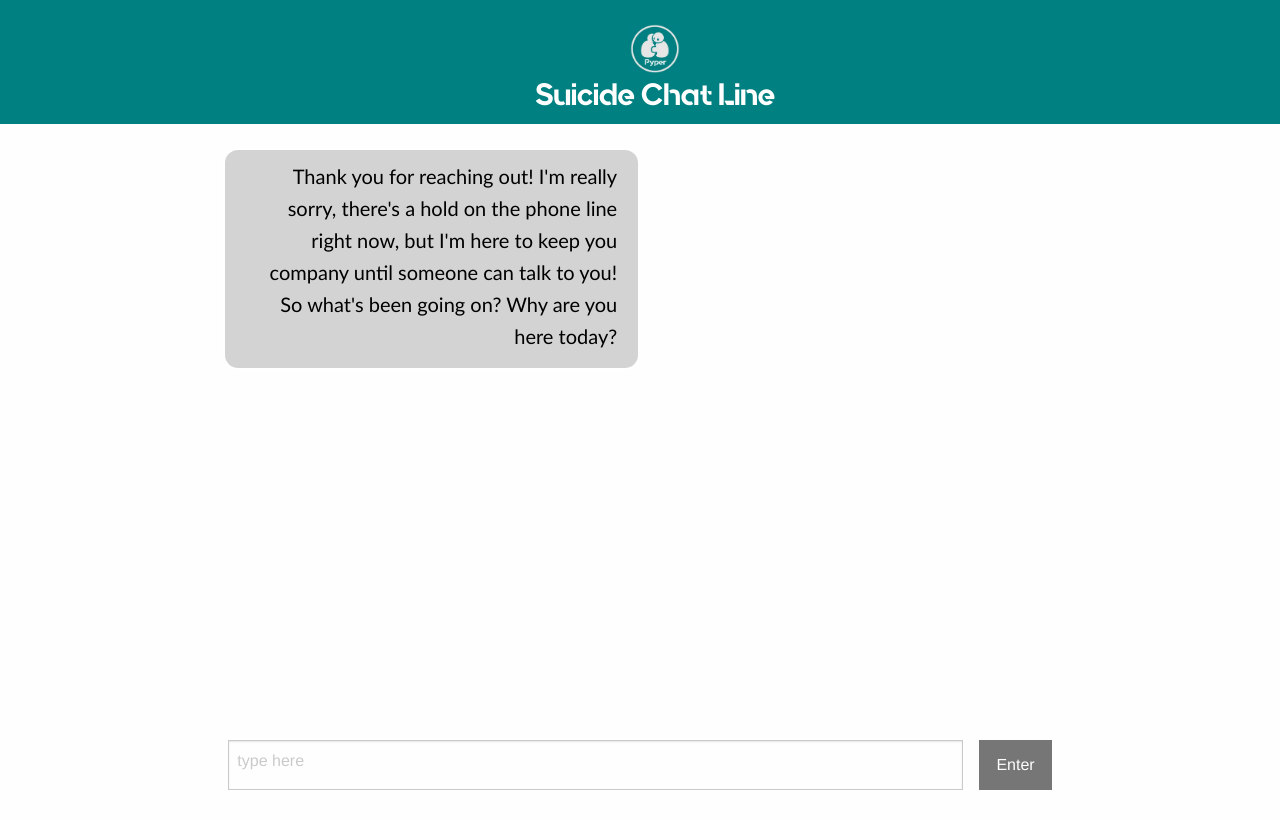
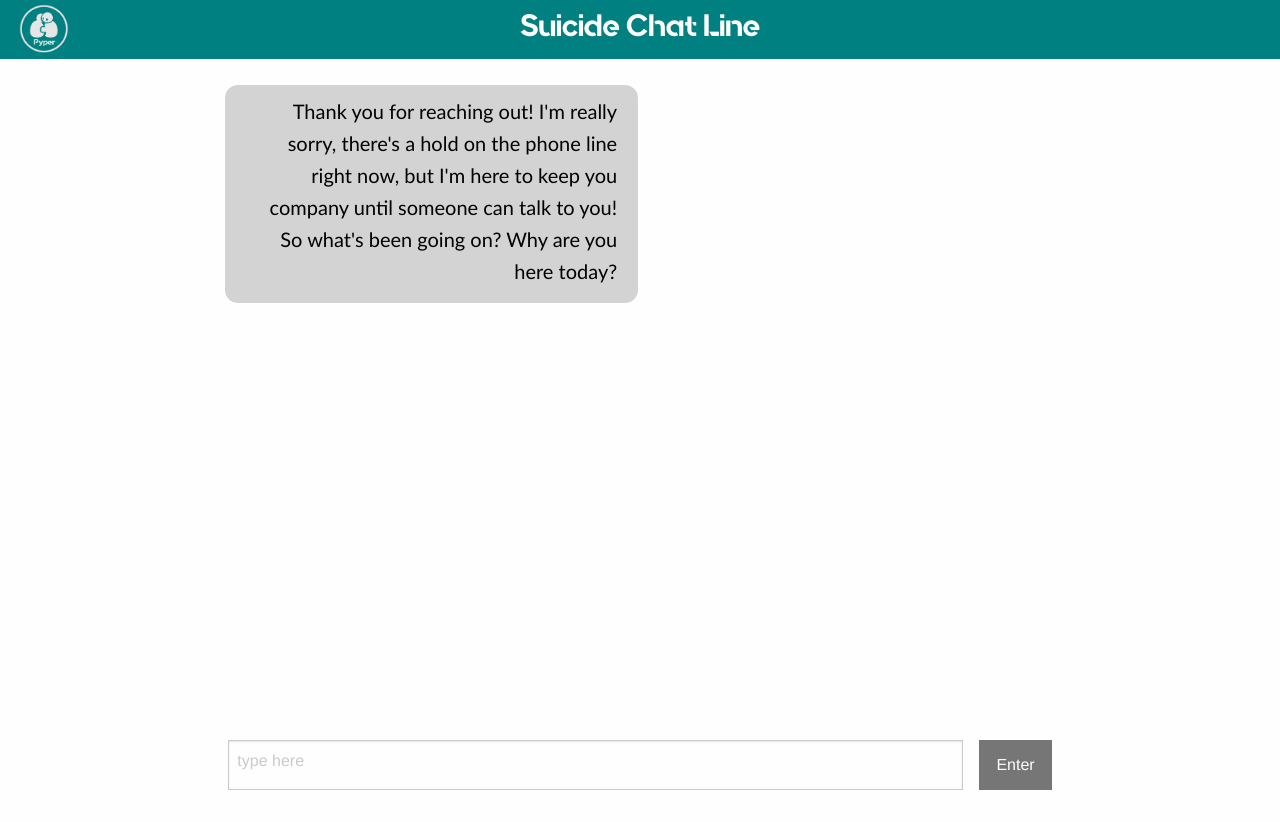
Before and after one commit to Ubspy/Hack-K-State-2019, a Flask app: page / in a window 1280 px wide. Run offline with Flask 2, Linux system fonts and the light colour scheme; some libraries are stand-ins or nearby versions.

Commit message:
Lots of changes, patched a bunch of HTML bugs, fixed python algorithms, more black magic

```diff
--- a/chatbot.py
+++ b/chatbot.py
@@ -14,5 +14,3 @@ while (0 not in p.next_prompt.keys()):
         print("Sorry, I didn't understand that.", end=" ")
     else:
         p = prompt.prompt_list(choice) # p = next value based on user input
-
-print(p.message + '\n')
--- a/nlp.py
+++ b/nlp.py
@@ -52,7 +52,7 @@ class NLPResponse:
         matched_vector = similarVectors[-2]
 
         if(matched_vector == 0):
-            chatbot_response=chatbot_response + "I am sorry! I don't understand you"
+            chatbot_response = chatbot_response + "I'm really sorry to hear that, that's terrible, you shouldn't have to suffer through that."
             return chatbot_response
         else:
             chatbot_response = chatbot_response + self.sentenceList[similarSentenceNumber]
--- a/prompt.py
+++ b/prompt.py
@@ -12,11 +12,7 @@ class Prompt:
 
     def next_name(self, contains): # a function that takes a word and returns the NAME of the next prompt based on that
         for promptname, keywords in self.next_prompt.items():
-            print(promptname + ":")
-            print(repr(keywords[0]))
-            print(repr(contains))
             if contains in keywords:
-                print(promptname)
                 return promptname
 
 def load(filename):
--- a/server.py
+++ b/server.py
@@ -21,19 +21,30 @@ def getResponse(user_message):
     words = user_in.split(" ")
     choice = None
     p = prompt.get_obj(session['prompt']) # the current prompt object
-    print(p.message)
-    for word in words:
-        choice = p.next_name(word)
-        print("Choice: " + (choice or 'None'))
-        if (choice is not None):
-            break
-    if (choice is None):
-        return("Sorry, I didn't understand that. " + p.message)
+
+
+
+    if p.generated:
+        choice = p.next_name(' ') # A space is default if there's no branching to be done
+        session['prompt'] = choice # Saves this value to use in the next iteration
+        p = prompt.get_obj(choice) # Gets next prompt message
+
+        # Set up NLP to generate response
+        generator = nlp.NLPResponse()
+
+        # Return dictionary of generated response, then the pre-done response
+        return {'generatedMessage': generator.give_reply(user_message), 'nextMessage': p.message}
     else:
-        session['prompt'] = choice # p = next value based on user input
-        p = prompt.get_obj(choice)
-        print(p.message)
-        return(p.message)
+        for word in words:
+            choice = p.next_name(word)
+            if (choice is not None):
+                break
+        if (choice is None):
+            return("Sorry, I didn't understand that. " + p.message)
+        else:
+            session['prompt'] = choice # p = next value based on user input
+            p = prompt.get_obj(choice)
+            return(p.message)
 
 if __name__ == "__main__":
     app.run()
--- a/static/css/help.css
+++ b/static/css/help.css
@@ -8,6 +8,7 @@
 {
     font-family: "quantify";
     color: #d3d3d3;
+    padding: 0.25rem;
 }
 
 .generaltext
@@ -52,7 +53,6 @@
 
 .fadeIn
 {
-    -webkit-animation: fadein 2s;
     animation: fadein 2s;
 }
 
--- a/templates/webpage.html
+++ b/templates/webpage.html
@@ -15,26 +15,24 @@
 <body>
     <!--the Header Title-->
     <div class="grid-container fluid" style="background-color: #008080;">
-        <div class="grid-x margin-x margin-y">
-        <div class="cell medium-12 large-12"> </div>
-        <br>
-        <div class="cell medium-12 large-12"> </div>
-         <div class = "borderbox">
-            <div class = "text-center" style="width: 100vw">
-                 <img src="/static/logoPyper.jpg" alt="Hugs" width="50" height="50">
-                <h3  style="color: #ffffff; font-family: quantify">Suicide Chat Line</h3>
+        <div class="grid-x grid-margin-x borderbox">
+            <div class="cell small-3 medium-4">
+                <img src="/static/logoPyper.jpg" style="float: left;" alt="Hugs" width="50" height="50">
             </div>
+            <div class="cell small-6 medium-4 text-center">
+                <h3 style="color: #ffffff; font-family: quantify">Suicide Chat Line</h3>
             </div>
+            <div class="cell small-4"></div>
         </div>
     </div>
 
     <br>
 
     <!--Outer 1-->
-    <div class="grid-container fluid" style="overflow-x: auto; height: 75vh;">
-         <div class="grid-x margin-x margin-y" id="chatbox">
-            <div class="cell medium-1 large-2"> </div>
-            <div class="cell medium-4">
+    <div class="grid-container fluid" id="chatbox-scroll" style="overflow-x: auto; height: 75vh;">
+         <div class="grid-x margin-x margin-y" id="chatbox-append">
+            <div class="cell large-2"> </div>
+            <div class="cell medium-6 large-4">
                 <div class="bottext" class="media-object-section">
                     <p class="lead chatbubble">Thank you for reaching out! I'm really sorry, there's a hold on the phone line right now, but I'm here to keep you company until someone can talk to you! <br> So what's been going on? Why are you here today?</p>
                 </div>
@@ -53,12 +51,11 @@
         </div>
     </div>
 
-
     <!-- Bottom Bar -->
     <div class="grid-container fluid" id="footer">
         <div class="grid-x grid-margin-x">
-            <div class="cell medium-4 large-2"></div>
-                <div class="cell medium-10 large-8">
+            <div class="cell large-2"></div>
+                <div class="cell medium-12 large-8">
                     <div class="input-group">
                         <textarea id="input-message" placeholder="type here"></textarea>
                         <div class="input-group-button" style="height: 50px; margin-left: 1rem;">
@@ -66,10 +63,9 @@
                         </div>
                     </div>
                 </div>
-            <div class="cell medium-1 large-2"></div>
+            <div class="cell large-2"></div>
         </div>
     </div>
-
 
     <script src="/static/js/vendor/jquery.js"></script>
     <script src="/static/js/vendor/what-input.js"></script>
@@ -80,7 +76,7 @@
     <script type="text/javascript">
     $(document).ready(function() {
         var messageCount = 0;
-        var messageDiv = document.getElementById('chatbox');
+        var messageDiv = document.getElementById('chatbox-append');
 
         var input = document.getElementById('input-message');
         input.addEventListener("keyup", function(event){
@@ -93,8 +89,11 @@
 
         $('#button').click(function() {
             var input = $('#input-message').val();
-            $('#input-message').val('');
-            messageDiv.innerHTML += '<br><div class="cell medium-6"> </div><div class="cell medium-4"><div class="usertext" class="text-box"><p class="lead chatbubble">' + input + '</p></div></div><div class="cell medium-12"></div>';
+            var checkIn = input.replace(/\s/g, '');
+
+            if(checkIn != '')
+            {
+                messageDiv.innerHTML += '<br><div class="cell medium-6"> </div><div class="cell medium-6 large-4"><div class="usertext fadeIn"><p class="lead chatbubble">' + input + '</p></div></div><div class="cell medium-12"></div>';
 
                 $.ajax({
                     url: '/message',
@@ -104,16 +103,29 @@
                     {
                         if(data.constructor == Object)
                         {
-                        messageDiv.innerHTML += '<br><div class="cell medium-1 large-2"></div><div class="cell medium-4"><div class="bottext" class="media-object-section"><p class="lead chatbubble">' + data['generatedMessage'] + '<br><br>' + data['nextMessage'] + '</p></div></div><div class="cell medium-12"></div>';
+                            messageDiv.innerHTML = messageDiv.innerHTML.replace('fadeIn', '');
+                            messageDiv.innerHTML += '<br><div class="cell large-2"></div><div class="cell medium-6 large-4"><div class="bottext fadeIn" class="media-object-section"><p class="lead chatbubble">' + data['generatedMessage'] + '<br><br>' + data['nextMessage'] + '</p></div></div><div class="cell medium-12"></div>';
+                            $("#chatbox-scroll").scrollTop($("#chatbox-scroll")[0].scrollHeight);
                         }
                         else
                         {
-                        messageDiv.innerHTML += '<br><div class="cell medium-1 large-2"></div><div class="cell medium-4"><div class="bottext" class="media-object-section"><p class="lead chatbubble">' + data + '</p></div></div><div class="cell medium-12"></div>';
+                            var timeDelay = (Math.random() * (5000 - 2000 + 1)) + 2000;
+
+                            setTimeout(function()
+                            {
+                                messageDiv.innerHTML = messageDiv.innerHTML.replace('fadeIn', '');
+                                messageDiv.innerHTML += '<br><div class="cell large-2"></div><div class="cell medium-6"><div class="bottext fadeIn" class="media-object-section"><p class="lead chatbubble">' + data + '</p></div></div><div class="cell medium-12"></div>';
+                                $("#chatbox-scroll").scrollTop($("#chatbox-scroll")[0].scrollHeight);
+                            }, timeDelay);
                         }
+
+                        $("#chatbox-scroll").scrollTop($("#chatbox-scroll")[0].scrollHeight); // I have no idea why the h*ck this works, but no touchy
+                        messageDiv.innerHTML = messageDiv.innerHTML.replace('fadeIn', '');
                     }
                 });
+            }
 
-            input = "";
+            $('#input-message').val('');
         });
     });
     </script>
```
Also changed, not shown: reddit.txt (+12 -5 lines). Lines whose indentation alone changed are shown as unchanged.
